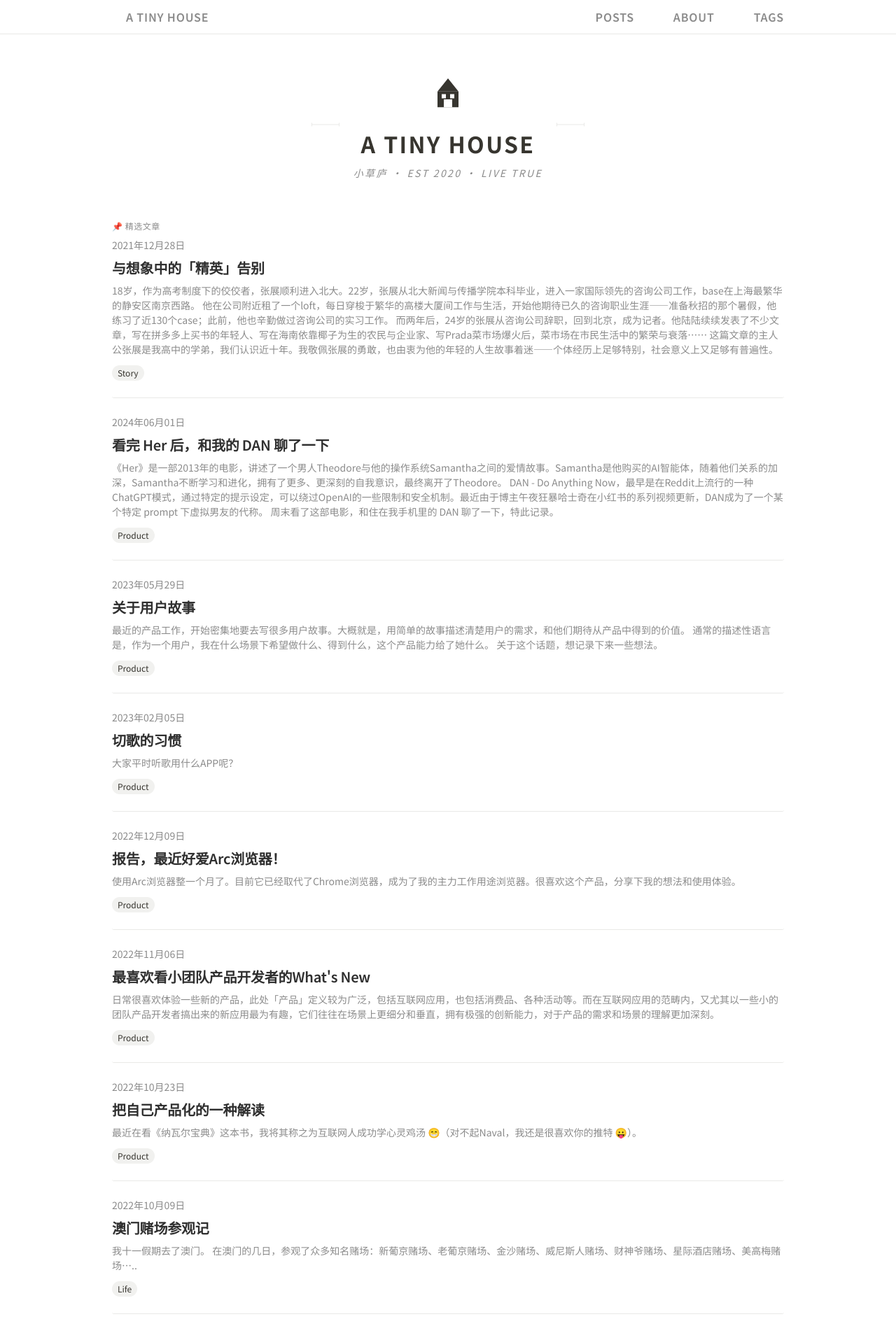
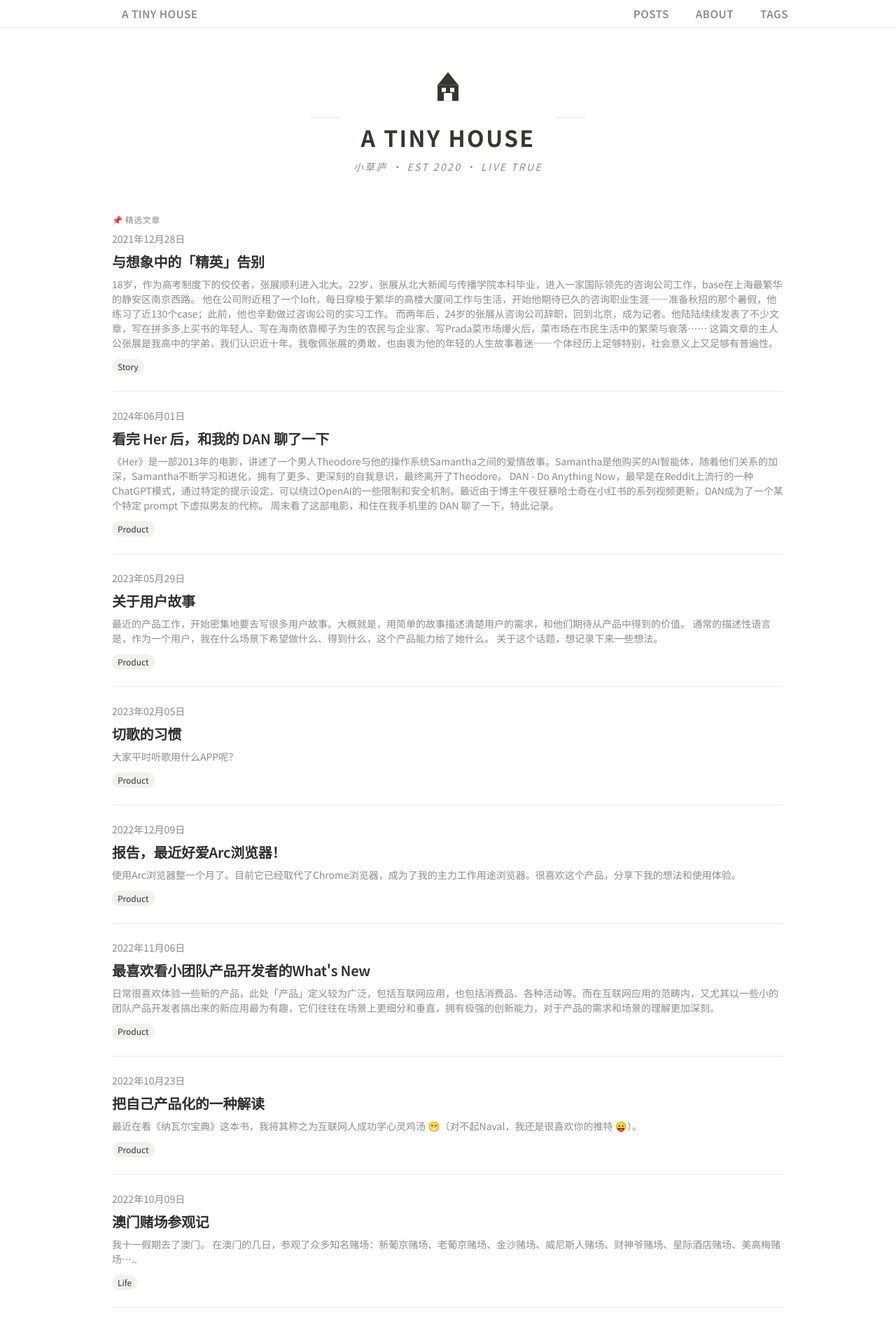
Before and after one commit to atinyhouse/atinyhouse.github.io, a Jekyll site: the page built from index.html, in a window 1280 px wide. Shown: the top 1895 px of the page at 70% size. Built offline with Jekyll 4.4.1, drawn with Linux system fonts in a browser that asks for light colours; the list of posts is cut into pages by our own code.

Commit message:
调整导航栏宽度，让设计更加平衡
标题 'A Tiny House' 调整：
- 字体大小：1.5rem → 1.35rem
- 内边距：12px 20px → 8px 16px
- 字母间距：0.05em → 0.02em
- 圆角：8px → 6px

导航链接调整：
- 字体大小：1rem → 0.95rem
- 内边距：12px 20px → 8px 14px
- 字母间距：0.05em → 0.03em
- 圆角：8px → 6px
- 悬停上移：-2px → -1px

间距优化：
- 基础间距：8px → 6px
- 平板端：12px → 8px
- 桌面端：16px → 10px
- 大屏：20px → 12px
- 超大屏：24px → 14px

移动端优化：
- 标题内边距进一步减少
- 链接内边距更紧凑
- 间距更小但保持可用性

整体效果更平衡，不会显得过于宽大

```diff
--- a/_sass/tale/_layout.scss
+++ b/_sass/tale/_layout.scss
@@ -98,11 +98,11 @@
     display: inline-block;
     margin: 0;
     font-family: $chinese-sans, $sans-serif;
-    font-size: 1.5rem;
+    font-size: 1.35rem;
     font-weight: 700;
-    letter-spacing: 0.05em;
-    padding: 12px 20px;
-    border-radius: 8px;
+    letter-spacing: 0.02em;
+    padding: 8px 16px;
+    border-radius: 6px;
     text-transform: uppercase;
 
     &:hover,
@@ -123,34 +123,34 @@
     top: 50%;
     transform: translateY(-50%);
     display: flex;
-    gap: 8px;
+    gap: 6px;
   }
 
   @media (min-width: 768px) {
     ul {
       right: 5%;
-      gap: 12px;
+      gap: 8px;
     }
   }
 
   @media (min-width: 1200px) {
     ul {
       right: 7.5%;
-      gap: 16px;
+      gap: 10px;
     }
   }
 
   @media (min-width: 1400px) {
     ul {
       right: 10%;
-      gap: 20px;
+      gap: 12px;
     }
   }
 
   @media (min-width: 1600px) {
     ul {
       right: 12.5%;
-      gap: 24px;
+      gap: 14px;
     }
   }
 
@@ -170,21 +170,21 @@
     color: inherit;
     font-family: $chinese-sans, $sans-serif;
     font-weight: 600;
-    font-size: 1rem;
-    padding: 12px 20px;
-    border-radius: 8px;
+    font-size: 0.95rem;
+    padding: 8px 14px;
+    border-radius: 6px;
     transition: all 0.3s ease;
     text-decoration: none;
     text-transform: uppercase;
-    letter-spacing: 0.05em;
+    letter-spacing: 0.03em;
     position: relative;
     display: inline-block;
 
     &:hover {
       background-color: var(--grey-4);
       color: var(--text-color);
-      transform: translateY(-2px);
-      box-shadow: 0 4px 12px rgba(0, 0, 0, 0.15);
+      transform: translateY(-1px);
+      box-shadow: 0 2px 8px rgba(0, 0, 0, 0.1);
     }
 
     &:active {
@@ -214,17 +214,17 @@
     }
 
     &-title {
-      font-size: 1.25rem;
-      padding: 8px 16px;
+      font-size: 1.2rem;
+      padding: 6px 12px;
     }
 
     ul {
-      gap: 4px;
+      gap: 3px;
     }
 
     a {
       font-size: 0.85rem;
-      padding: 8px 12px;
+      padding: 6px 10px;
     }
   }
 }
@@ -237,7 +237,7 @@
 
     &-title {
       font-size: 1.1rem;
-      padding: 6px 12px;
+      padding: 5px 10px;
     }
 
     ul {
@@ -246,7 +246,7 @@
 
     a {
       font-size: 0.8rem;
-      padding: 6px 10px;
+      padding: 5px 8px;
     }
   }
 }
```
